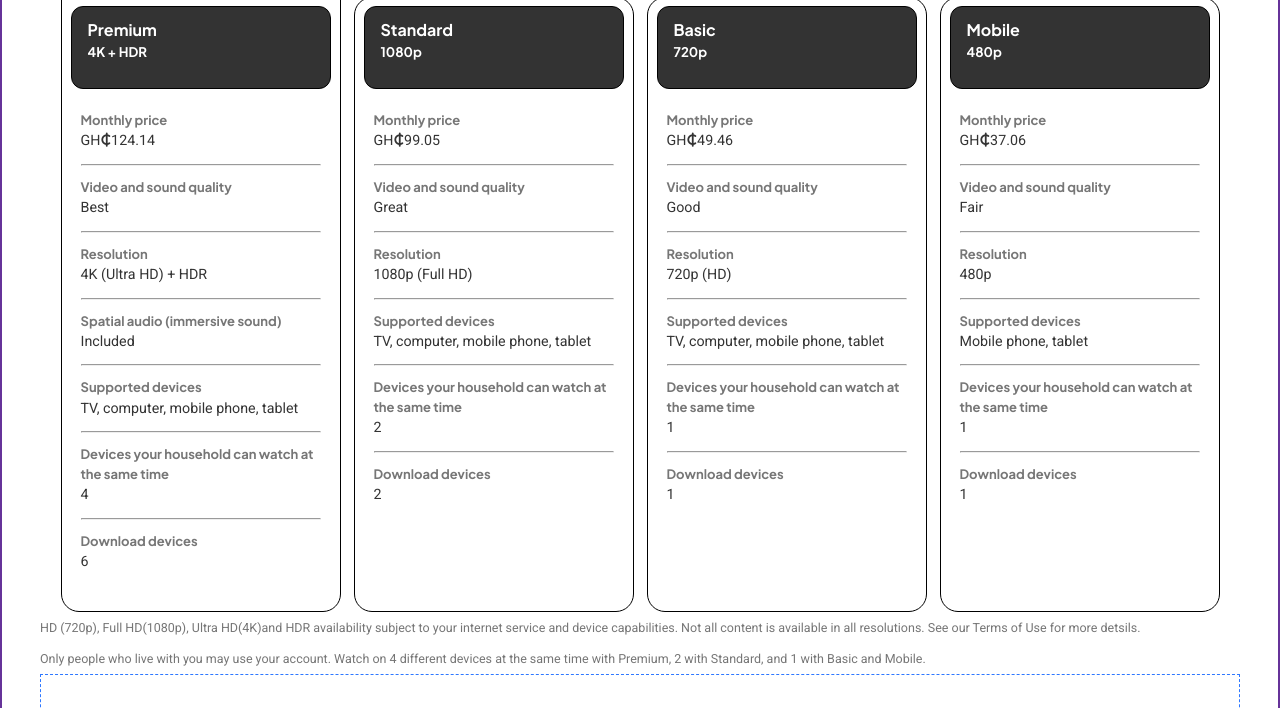
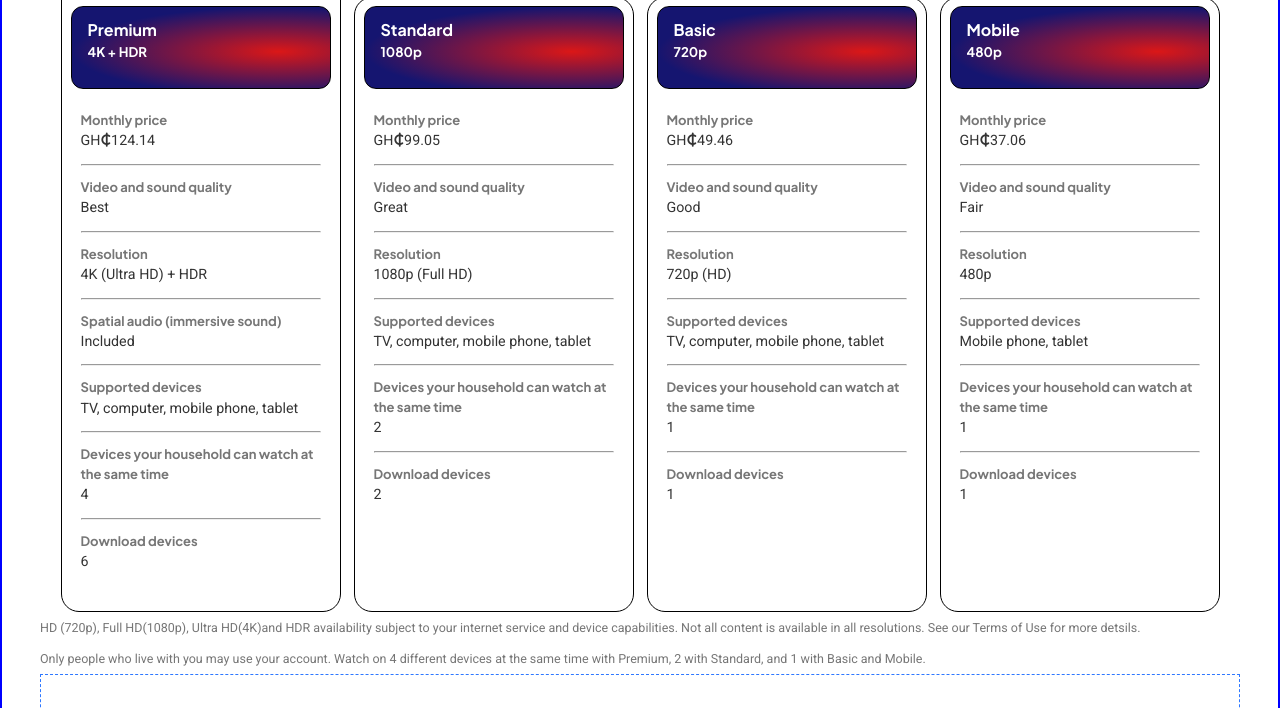
Before and after one commit to mist-er/Netflix-Subscription, a plain HTML site: page index.html in a window 1280 px wide. Shown: the part 243-951 px from the top of the page. Drawn offline with Linux system fonts and the light colour scheme.

Commit message:
Update style.css

```diff
--- a/style.css
+++ b/style.css
@@ -17,7 +17,7 @@
         }
 
         .grid-wrapper {
-            border: 2px solid rebeccapurple;
+            border: 2px solid blue;
             display: grid;
             grid-template: 90px 40fr / 1fr;
         }
@@ -142,13 +142,13 @@
 
         .cd-box {
             border: 1px solid #000;
-            background-color: #333333;
             color: #fff;
             height: 83px;
             width: 260px;
             margin: 8px 0 10px 0;
             border-radius: 12px;
             padding: 11.5px 16px;
+            background: radial-gradient(farthest-side at 80% 55%, rgba(219, 23, 23, 78),rgba(21, 21, 112, 80));
         }
 
         .cd-box-features {
```
